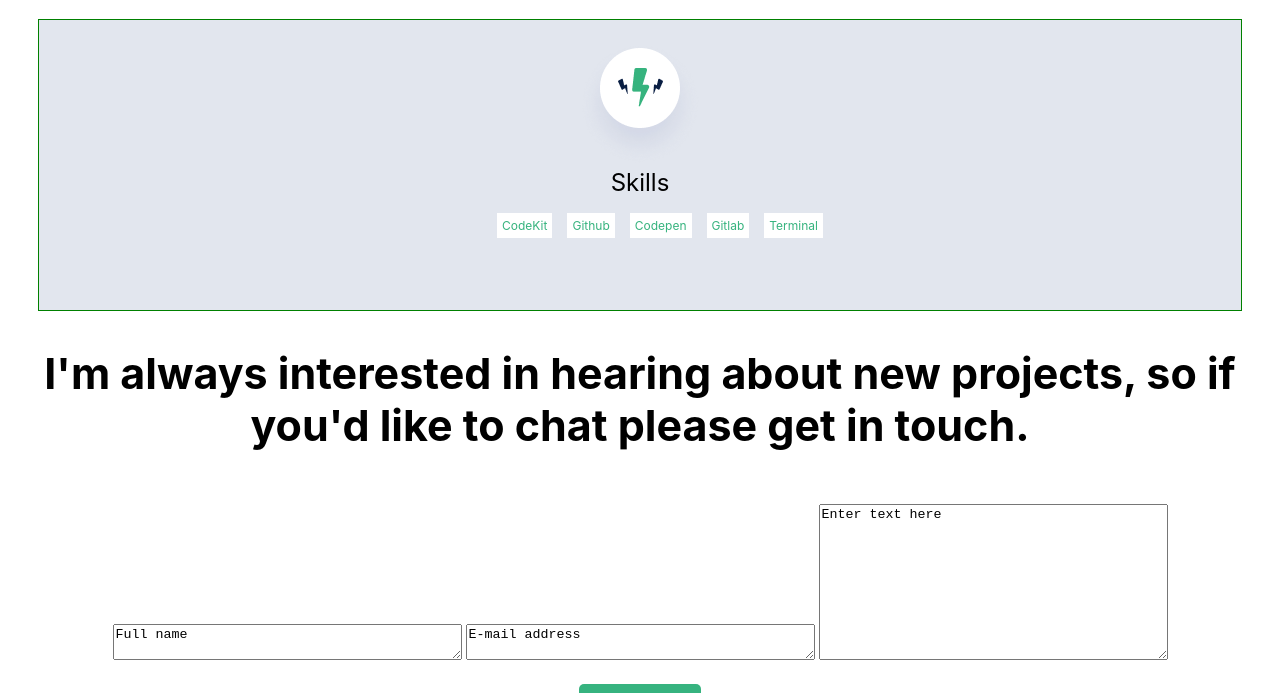
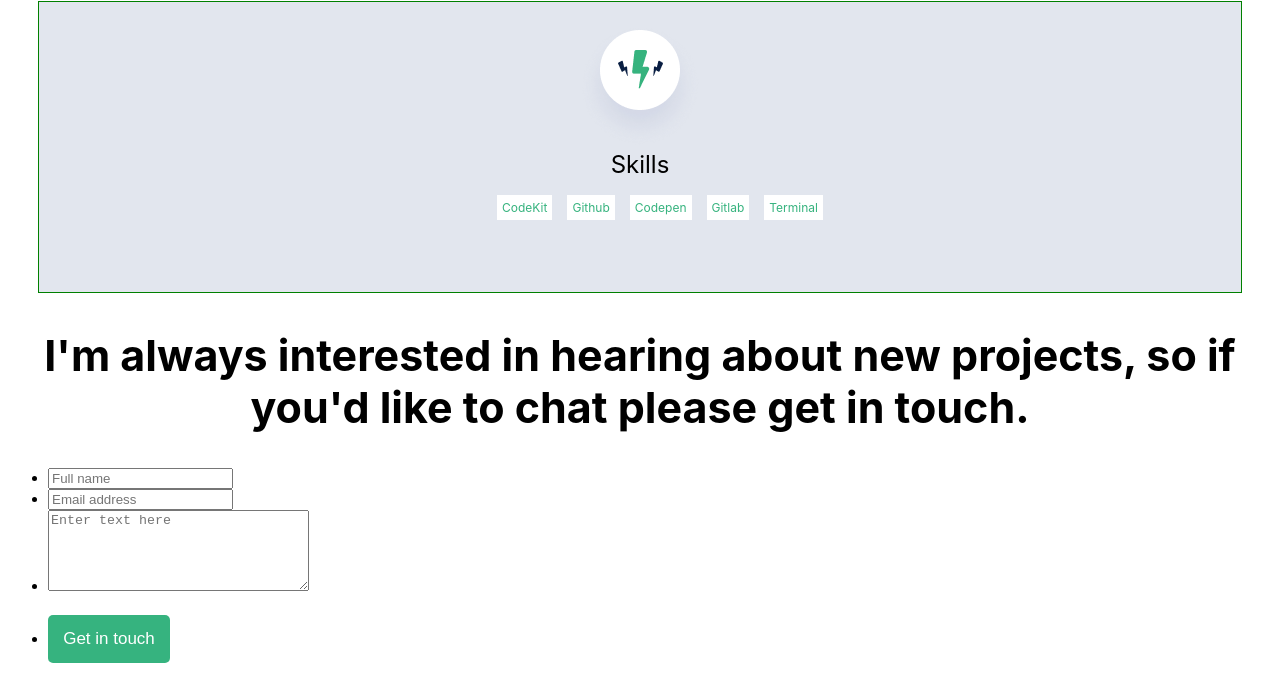
Before and after one commit to PrinceBadru/FIRST-MOBILE-PORTFOLIO-, a website: page index.html in a window 1280 px wide. Shown: the part 4675-5368 px from the top of the page. Drawn offline with Linux system fonts and the light colour scheme.

Commit message:
form index

```diff
--- a/index.html
+++ b/index.html
@@ -12,14 +12,14 @@
         <a><img src="/images/Welcome.png" alt="welcome button at the top left"></a>
        <nav> <img src="/images/Union.png" alt="a union of three vectors"> </nav>
     </header>
-    <br>
+    <main>
     <section class="second">
       <h1>  Hey there. I’m Mariane <span class="green" >I’m a software developer</span></h1>
     <p>
     I can help you build a product , feature or website Look through some of my work and experience! If you like what you see and have a project you need coded,
         don’t hestiate to contact me.</p>
     </section>
-            <ul class = socials>
+            <ul class ="socials">
                 <li><a href="https://twitter.com/BadruNdawula"><img src="/images/twitter.jpg" alt=""></a></li>
                 <li><a href="https://www.linkedin.com/in/badru-ndawula-32b371236/"><img src="/images/Linkedin icon.jpg" alt=""></a></li>
                 <li><a href="https://github.com/PrinceBadru"><img src="/images/github.jpg" alt=""></a></li>
@@ -163,16 +163,37 @@
                 </div>
             </section>
 
-             <div>
+            <section class="form-section">
+             <form action="https://formspree.io/f/mjvzwlqy" method="post">
                 <h2 class="touch">I'm always interested in hearing about new projects, so if you'd like to chat please get in touch.</h2>
-                <br>
-                <div class="textareas">
-                <textarea name="name" id="" cols="41" rows="2">Full name</textarea>
-                <textarea name="e-mail" id="" cols="41" rows="2">E-mail address</textarea>
-                <textarea name="text" id="" cols="41" rows="10">Enter text here</textarea>
-                <div class="butt"><button class="btn" type="button"> Get in touch</button></div>
-                </div>
-            </div>
+                <ul>
+
+                    <li >
+                        <label for="name">
+                            <input type="text" id="name" name="user_name" placeholder="Full name" maxlength="30" required>
+                        </label>
+                    </li>
+                    <li>
+                        <label for="mail">
+                            <input type="e-mail" id="mail" name="user_email" placeholder="Email address" required>
+                        </label>
+
+                    </li>
+                    <li>
+                        <label for="msg">
+                            <textarea name="user_message" id="msg" cols="30" rows="5" maxlength="500" placeholder="Enter text here" required></textarea>
+                        </label>
+                    </li>
+                    <li class="button">
+                        <button type="submit" class="btn">Get in touch</button>
+                    </li>
+
+
+                </ul>
+
+             </form>
+            </section>
+                </main>
 
              <ul class = socials>
                 <li><a href="https://twitter.com/BadruNdawula"><img src="/images/twitter.jpg" alt=""></a></li>
```
